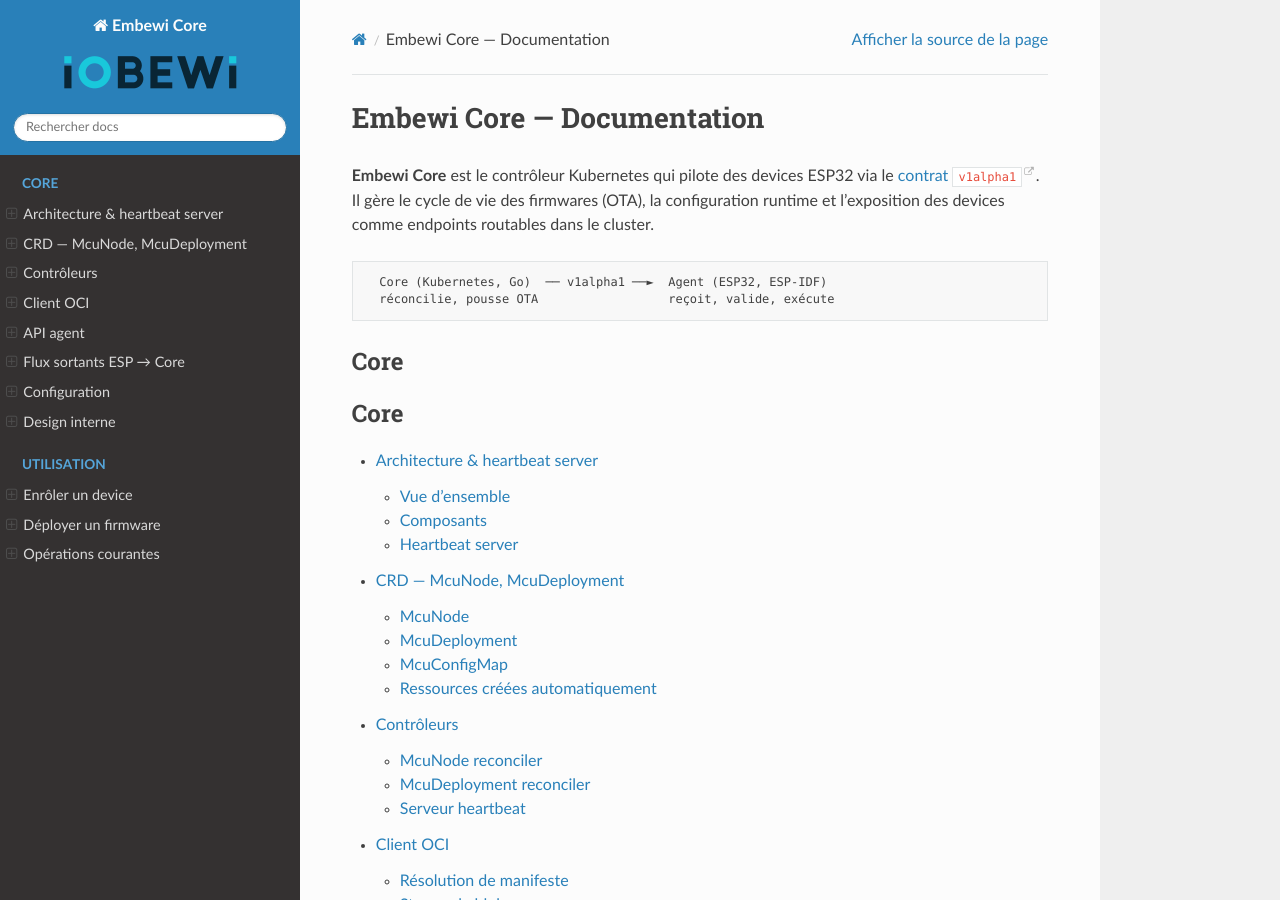
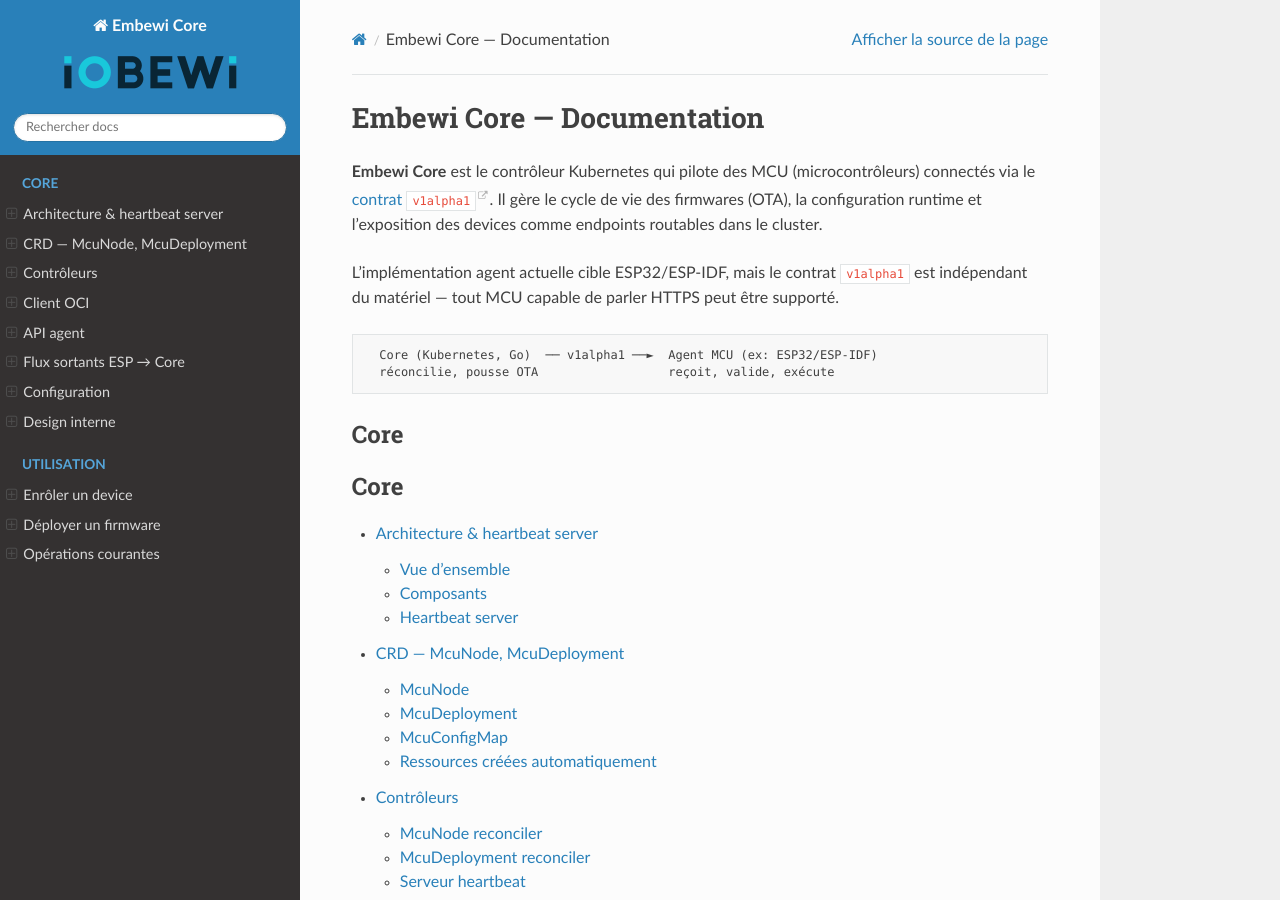
Before and after one commit to iobewi/embewi-core, a Sphinx documentation site: the page built from docs/index.md, in a window 1280 px wide and 900 px high. Built offline with Sphinx 7.4.7 and the Read the Docs theme 3.1.0, drawn with Linux system fonts in a browser that asks for light colours.

Commit message:
docs: présentation générique MCU — embewi-core n'est pas limité à l'ESP32
Le contrat v1alpha1 et les CRDs (McuNode, McuDeployment) sont indépendants
du matériel. L'ESP32/ESP-IDF est l'implémentation agent actuelle, pas la cible
exclusive du Core.

- docs/index.md : "pilote des devices ESP32" → "pilote des MCU (microcontrôleurs)"
  + note sur l'indépendance du contrat v1alpha1 vis-à-vis du matériel
  + toctree : "API agent (Core → ESP)" → "API agent (Core ↔ MCU)"
- docs/core/architecture.md : "ESP32 Agent" → "MCU Agent"
- docs/usage/deployer-un-firmware.md : "device ESP32" → "MCU"
- README.md : "pour devices ESP32 (MCU)" → "pour MCU (microcontrôleurs) connectés"
  + "ESP32 Agent" → "MCU Agent" dans le diagramme ASCII

Les exemples YAML/JSON (esp32-motor-left, chip: esp32c3) restent inchangés —
ce sont des valeurs concrètes d'exemple, pas des affirmations sur le scope.

````diff
--- a/docs/index.md
+++ b/docs/index.md
@@ -1,12 +1,15 @@
 # Embewi Core — Documentation
 
-**Embewi Core** est le contrôleur Kubernetes qui pilote des devices ESP32 via le
-[contrat `v1alpha1`](https://github.com/iobewi/embewi). Il gère le cycle de vie
-des firmwares (OTA), la configuration runtime et l'exposition des devices comme
-endpoints routables dans le cluster.
+**Embewi Core** est le contrôleur Kubernetes qui pilote des MCU (microcontrôleurs)
+connectés via le [contrat `v1alpha1`](https://github.com/iobewi/embewi). Il gère
+le cycle de vie des firmwares (OTA), la configuration runtime et l'exposition des
+devices comme endpoints routables dans le cluster.
+
+L'implémentation agent actuelle cible ESP32/ESP-IDF, mais le contrat `v1alpha1`
+est indépendant du matériel — tout MCU capable de parler HTTPS peut être supporté.
 
 ```text
-  Core (Kubernetes, Go)  ── v1alpha1 ──►  Agent (ESP32, ESP-IDF)
+  Core (Kubernetes, Go)  ── v1alpha1 ──►  Agent MCU (ex: ESP32/ESP-IDF)
   réconcilie, pousse OTA                  reçoit, valide, exécute
 ```
 
@@ -20,7 +23,7 @@ Architecture & heartbeat server <core/architecture>
 CRD — McuNode, McuDeployment <core/crd>
 Contrôleurs <core/controllers>
 Client OCI <core/oci>
-API agent (Core → ESP) <core/agent-api>
+API agent (Core ↔ MCU) <core/agent-api>
 Configuration <core/configuration>
 Design interne <core/design>
 ```
````
Also changed, not shown: README.md (+6 -3 lines), docs/core/architecture.md (+1 -1 lines), docs/usage/deployer-un-firmware.md (+1 -1 lines).
